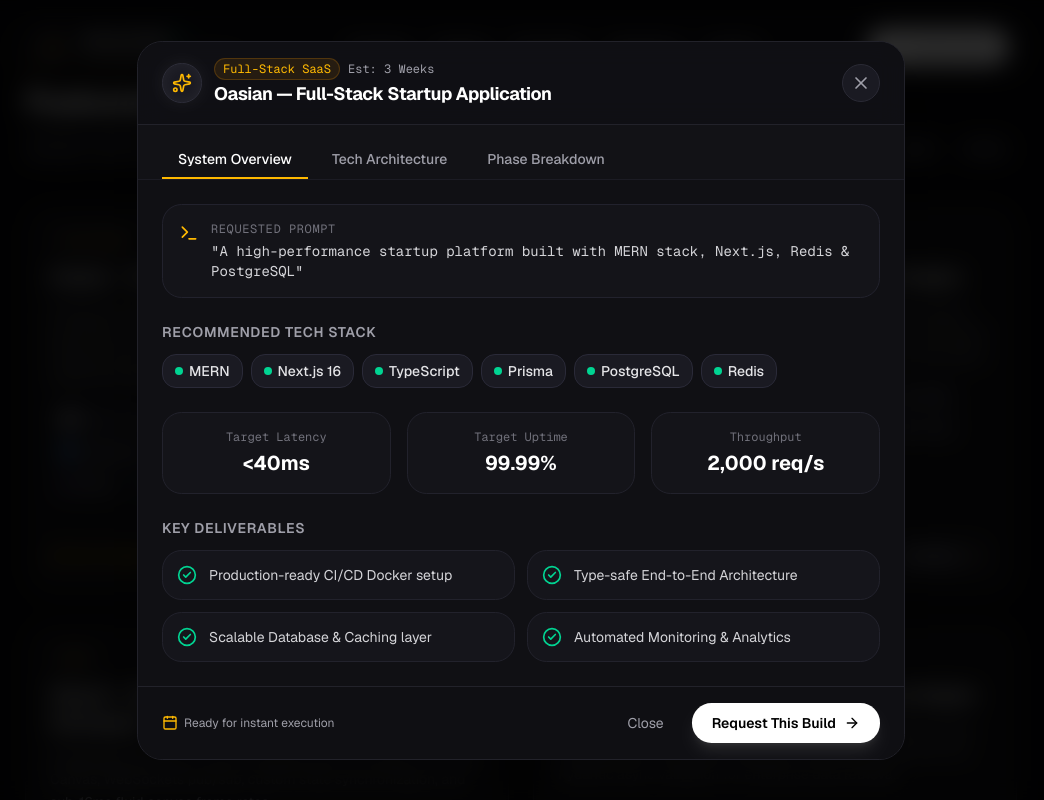
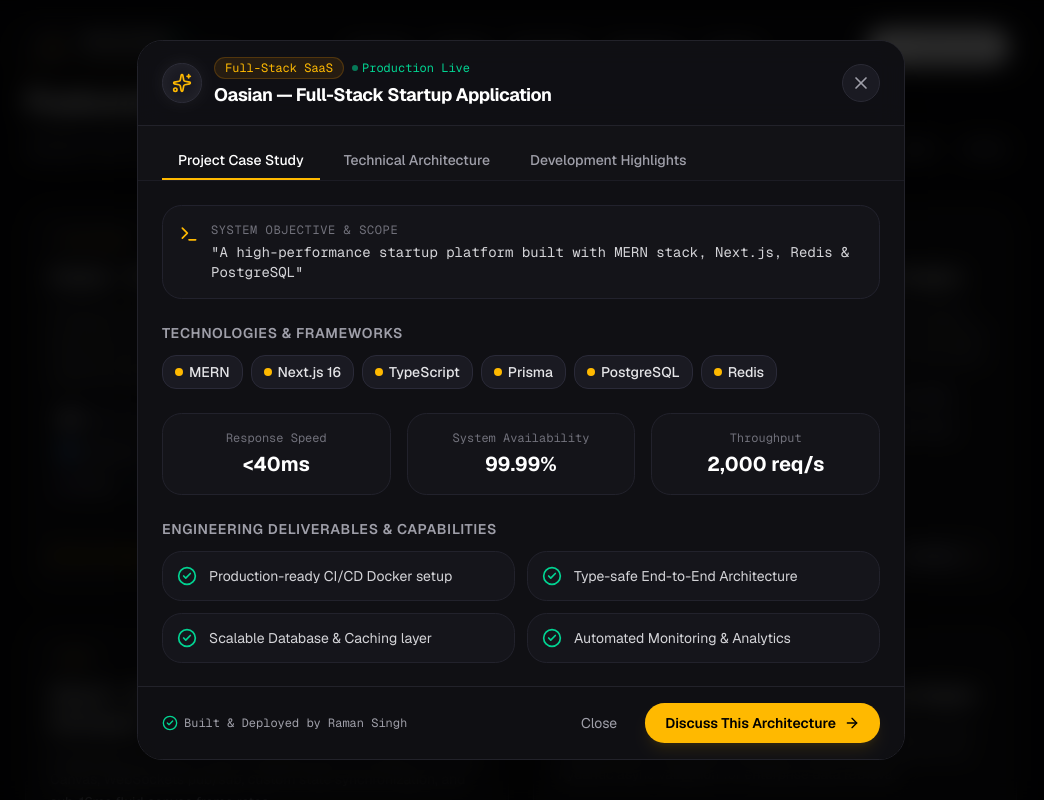
Before and after one commit to Raman-Khiva/portfolio, a Next.js app: page / in a window 1280 px wide. Both pictures are taken after a click on the element 386 px from the left and 1842 px from the top of the page. Shown: the part 1442-2242 px from the top of the page, without its empty margins (119-1163 px from the left). Built offline with nearby package versions, Linux system fonts and the light colour scheme.

Commit message:
update project details

```diff
--- a/components/project-plan-modal.tsx
+++ b/components/project-plan-modal.tsx
@@ -53,17 +53,12 @@
   onBookConsultation,
 }: ProjectPlanModalProps) {
   const [activeTab, setActiveTab] = useState<"overview" | "architecture" | "roadmap">("overview")
-  const [inquirySent, setInquirySent] = useState(false)
 
   if (!isOpen || !planData) return null
 
-  const handleRequestBuild = () => {
-    setInquirySent(true)
-    setTimeout(() => {
-      onBookConsultation(`Requesting build for: ${planData.title}`)
-      setInquirySent(false)
-      onClose()
-    }, 1200)
+  const handleDiscussProject = () => {
+    onBookConsultation(`Inquiry regarding built project: ${planData.title}`)
+    onClose()
   }
 
   return (
@@ -77,12 +72,14 @@
             </div>
             <div>
               <div className="flex items-center gap-2">
-                <span className="text-xs px-2 py-0.5 rounded-full bg-amber-500/10 border border-amber-500/20 text-amber-400 font-mono">
+                <span className="text-xs px-2.5 py-0.5 rounded-md bg-amber-500/10 border border-amber-500/20 text-amber-400 font-mono">
                   {planData.category}
                 </span>
-                <span className="text-xs text-zinc-400 font-mono">Est: {planData.timeline}</span>
+                <span className="text-xs text-emerald-400 font-mono flex items-center gap-1">
+                  <span className="w-1.5 h-1.5 rounded-full bg-emerald-400 animate-pulse" /> Production Live
+                </span>
               </div>
-              <h2 className="text-lg font-bold text-white tracking-tight">{planData.title}</h2>
+              <h2 className="text-lg font-bold text-white tracking-tight mt-0.5">{planData.title}</h2>
             </div>
           </div>
           <button
@@ -104,7 +101,7 @@
                 : "border-transparent text-zinc-400 hover:text-zinc-200"
             }`}
           >
-            System Overview
+            Project Case Study
           </button>
           <button
             onClick={() => setActiveTab("architecture")}
@@ -114,7 +111,7 @@
                 : "border-transparent text-zinc-400 hover:text-zinc-200"
             }`}
           >
-            Tech Architecture
+            Technical Architecture
           </button>
           <button
             onClick={() => setActiveTab("roadmap")}
@@ -124,27 +121,27 @@
                 : "border-transparent text-zinc-400 hover:text-zinc-200"
             }`}
           >
-            Phase Breakdown
+            Development Highlights
           </button>
         </div>
 
         {/* Content Body */}
         <div className="p-6 space-y-6">
-          {/* Prompt Box display */}
+          {/* System Purpose & Scope */}
           <div className="p-4 rounded-xl bg-[#141419] border border-[#22222d] flex items-start gap-3">
             <Terminal className="w-5 h-5 text-amber-400 shrink-0 mt-0.5" />
             <div className="space-y-1">
-              <div className="text-xs font-mono text-zinc-500 uppercase tracking-wider">Requested Prompt</div>
+              <div className="text-xs font-mono text-zinc-500 uppercase tracking-wider">System Objective & Scope</div>
               <p className="text-sm font-mono text-zinc-300">&quot;{planData.prompt}&quot;</p>
             </div>
           </div>
 
           {activeTab === "overview" && (
             <div className="space-y-6">
-              {/* Recommended Stack */}
+              {/* Stack Used */}
               <div>
                 <h3 className="text-sm font-semibold text-zinc-400 uppercase tracking-wider mb-3">
-                  Recommended Tech Stack
+                  Technologies & Frameworks
                 </h3>
                 <div className="flex flex-wrap gap-2">
                   {planData.stack.map((tech, idx) => (
@@ -152,21 +149,21 @@
                       key={idx}
                       className="px-3 py-1.5 rounded-lg bg-[#1a1a22] border border-[#2a2a38] text-sm text-zinc-200 font-medium flex items-center gap-1.5"
                     >
-                      <span className="w-2 h-2 rounded-full bg-emerald-400" />
+                      <span className="w-2 h-2 rounded-full bg-amber-400" />
                       {tech}
                     </span>
                   ))}
                 </div>
               </div>
 
-              {/* Target Performance SLA */}
+              {/* Performance & Reliability Benchmarks */}
               <div className="grid grid-cols-3 gap-4">
                 <div className="p-4 rounded-xl bg-[#141419] border border-[#22222c] text-center">
-                  <div className="text-xs text-zinc-500 font-mono">Target Latency</div>
+                  <div className="text-xs text-zinc-500 font-mono">Response Speed</div>
                   <div className="text-xl font-bold text-white mt-1">{planData.stats.latency}</div>
                 </div>
                 <div className="p-4 rounded-xl bg-[#141419] border border-[#22222c] text-center">
-                  <div className="text-xs text-zinc-500 font-mono">Target Uptime</div>
+                  <div className="text-xs text-zinc-500 font-mono">System Availability</div>
                   <div className="text-xl font-bold text-white mt-1">{planData.stats.uptime}</div>
                 </div>
                 <div className="p-4 rounded-xl bg-[#141419] border border-[#22222c] text-center">
@@ -175,10 +172,10 @@
                 </div>
               </div>
 
-              {/* High Level Key Features */}
+              {/* Key Features Built */}
               <div>
                 <h3 className="text-sm font-semibold text-zinc-400 uppercase tracking-wider mb-3">
-                  Key Deliverables
+                  Engineering Deliverables & Capabilities
                 </h3>
                 <div className="grid grid-cols-1 md:grid-cols-2 gap-3">
                   <div className="p-3.5 rounded-xl bg-[#15151b] border border-[#22222c] flex items-center gap-3">
@@ -206,28 +203,28 @@
             <div className="space-y-4">
               <div className="p-4 rounded-xl bg-[#141419] border border-[#22222d] space-y-2">
                 <div className="flex items-center gap-2 text-amber-400 text-sm font-semibold">
-                  <Layers className="w-4 h-4" /> Frontend & User Interface
+                  <Layers className="w-4 h-4" /> Frontend & User Interface Architecture
                 </div>
                 <p className="text-sm text-zinc-300 font-mono leading-relaxed">{planData.architecture.frontend}</p>
               </div>
 
               <div className="p-4 rounded-xl bg-[#141419] border border-[#22222d] space-y-2">
                 <div className="flex items-center gap-2 text-cyan-400 text-sm font-semibold">
-                  <Cpu className="w-4 h-4" /> Backend & API Gateway
+                  <Cpu className="w-4 h-4" /> Backend API & Service Layer
                 </div>
                 <p className="text-sm text-zinc-300 font-mono leading-relaxed">{planData.architecture.backend}</p>
               </div>
 
               <div className="p-4 rounded-xl bg-[#141419] border border-[#22222d] space-y-2">
                 <div className="flex items-center gap-2 text-emerald-400 text-sm font-semibold">
-                  <Zap className="w-4 h-4" /> Database & Storage
+                  <Zap className="w-4 h-4" /> Database Schema & Caching Engine
                 </div>
                 <p className="text-sm text-zinc-300 font-mono leading-relaxed">{planData.architecture.database}</p>
               </div>
 
               <div className="p-4 rounded-xl bg-[#141419] border border-[#22222d] space-y-2">
                 <div className="flex items-center gap-2 text-purple-400 text-sm font-semibold">
-                  <GitBranch className="w-4 h-4" /> Cloud & Deployment Infrastructure
+                  <GitBranch className="w-4 h-4" /> Cloud Deployment & DevOps Infrastructure
                 </div>
                 <p className="text-sm text-zinc-300 font-mono leading-relaxed">{planData.architecture.cloud}</p>
               </div>
@@ -261,9 +258,9 @@
 
         {/* Footer Actions */}
         <div className="sticky bottom-0 z-10 flex items-center justify-between px-6 py-4 bg-[#101014]/95 backdrop-blur-md border-t border-[#22222a]">
-          <div className="text-xs text-zinc-400 flex items-center gap-1.5">
-            <Calendar className="w-4 h-4 text-amber-400" />
-            Ready for instant execution
+          <div className="text-xs text-zinc-400 flex items-center gap-1.5 font-mono">
+            <CheckCircle2 className="w-4 h-4 text-emerald-400" />
+            Built & Deployed by Raman Singh
           </div>
           <div className="flex items-center gap-3">
             <button
@@ -273,19 +270,10 @@
               Close
             </button>
             <button
-              onClick={handleRequestBuild}
-              disabled={inquirySent}
-              className="px-5 py-2.5 rounded-xl bg-white hover:bg-zinc-200 text-black font-semibold text-sm flex items-center gap-2 transition shadow-lg shadow-white/10 active:scale-95 disabled:opacity-50"
+              onClick={handleDiscussProject}
+              className="px-5 py-2.5 rounded-xl bg-amber-400 hover:bg-amber-300 text-black font-semibold text-sm flex items-center gap-2 transition shadow-lg shadow-amber-400/10 active:scale-95"
             >
-              {inquirySent ? (
-                <>
-                  <Sparkles className="w-4 h-4 animate-spin text-black" /> Initializing...
-                </>
-              ) : (
-                <>
-                  Request This Build <ArrowRight className="w-4 h-4" />
-                </>
-              )}
+              Discuss This Architecture <ArrowRight className="w-4 h-4" />
             </button>
           </div>
         </div>
```
